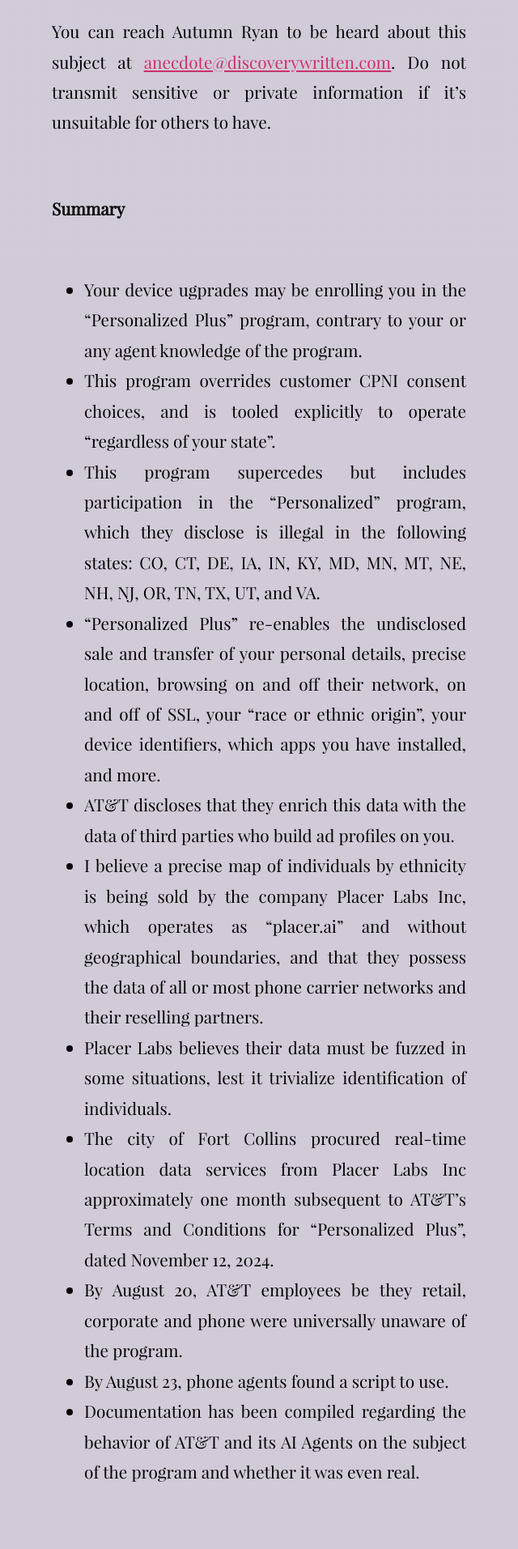
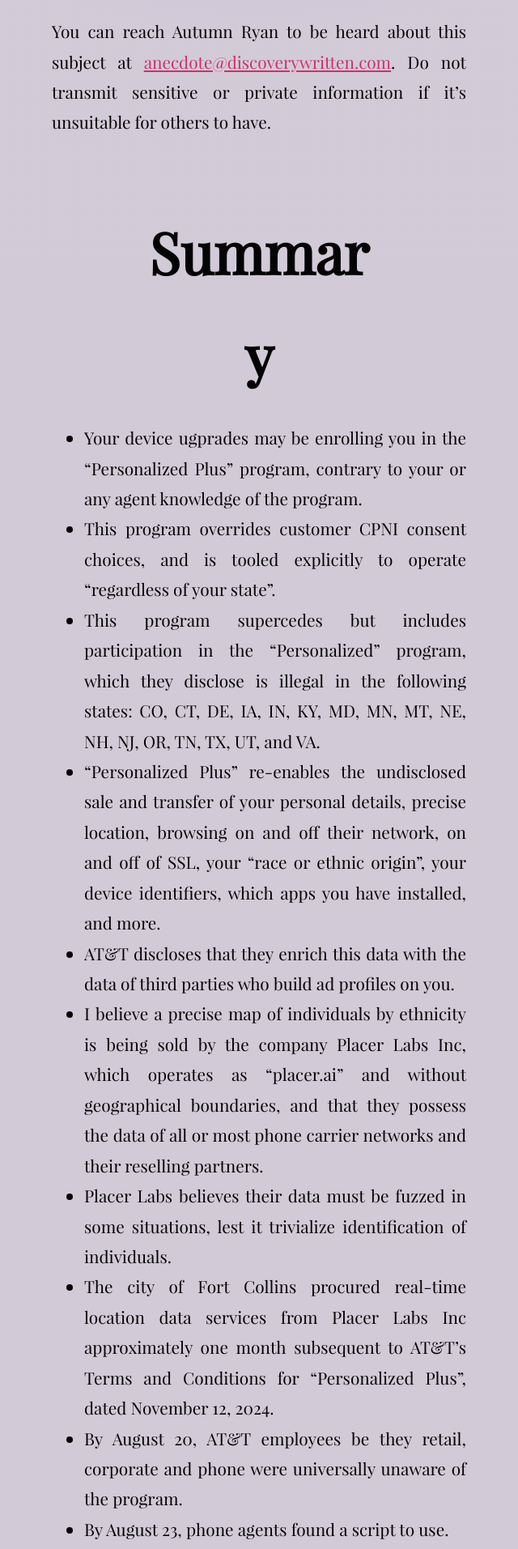
Before and after one commit to tiliv/antibody, a Jekyll site: the page built from docs/journal/autumn-ryan-Personalized-Plus/index.md, in a window 1280 px wide. Shown: the part 790-2703 px from the top of the page at 81% size, without its empty margins (320-960 px from the left). Built offline with Jekyll 4.4.1, drawn with Linux system fonts in a browser that asks for light colours.

Commit message:
Fix inline headings css

```diff
--- a/docs/css/journal.css
+++ b/docs/css/journal.css
@@ -48,9 +48,18 @@
   grid-auto-flow: row;
   row-gap: 0;
 }
+article h3,
+article h4 {
+  font-family: ArticleFont;
+  margin: 0.5em auto 0 !important;
+}
 article > *:not(.side) {
   grid-column: content-start / content-end;
   /* margin: 0; */
+}
+article p + ul,
+article p + ol {
+  margin-top: -1em;
 }
 article > p > span {
   font-family: JournalFont, "Georgia", serif;
--- a/docs/journal/autumn-ryan-Personalized-Plus/index.md
+++ b/docs/journal/autumn-ryan-Personalized-Plus/index.md
@@ -17,7 +17,7 @@
 
 {% include contact/autumn-ryan.html subject=page.contact_subject %}
 
-#### Summary
+### Summary
 
 - Your device ugprades may be enrolling you in the "Personalized Plus" program, contrary to your or any agent knowledge of the program.
 - This program overrides customer CPNI consent choices, and is tooled explicitly to operate "regardless of your state".
@@ -31,7 +31,7 @@
 - By August 23, phone agents found a script to use.
 - Documentation has been compiled regarding the behavior of AT&T and its AI Agents on the subject of the program and whether it was even real.
 
-#### Colorado
+### Colorado
 
 #### 4932 Thompson Pkwy, Johnstown
 - I found a lingering option for Personalized Plus when scrolling out of the frame of a "See communication options" area of the profile.
```
